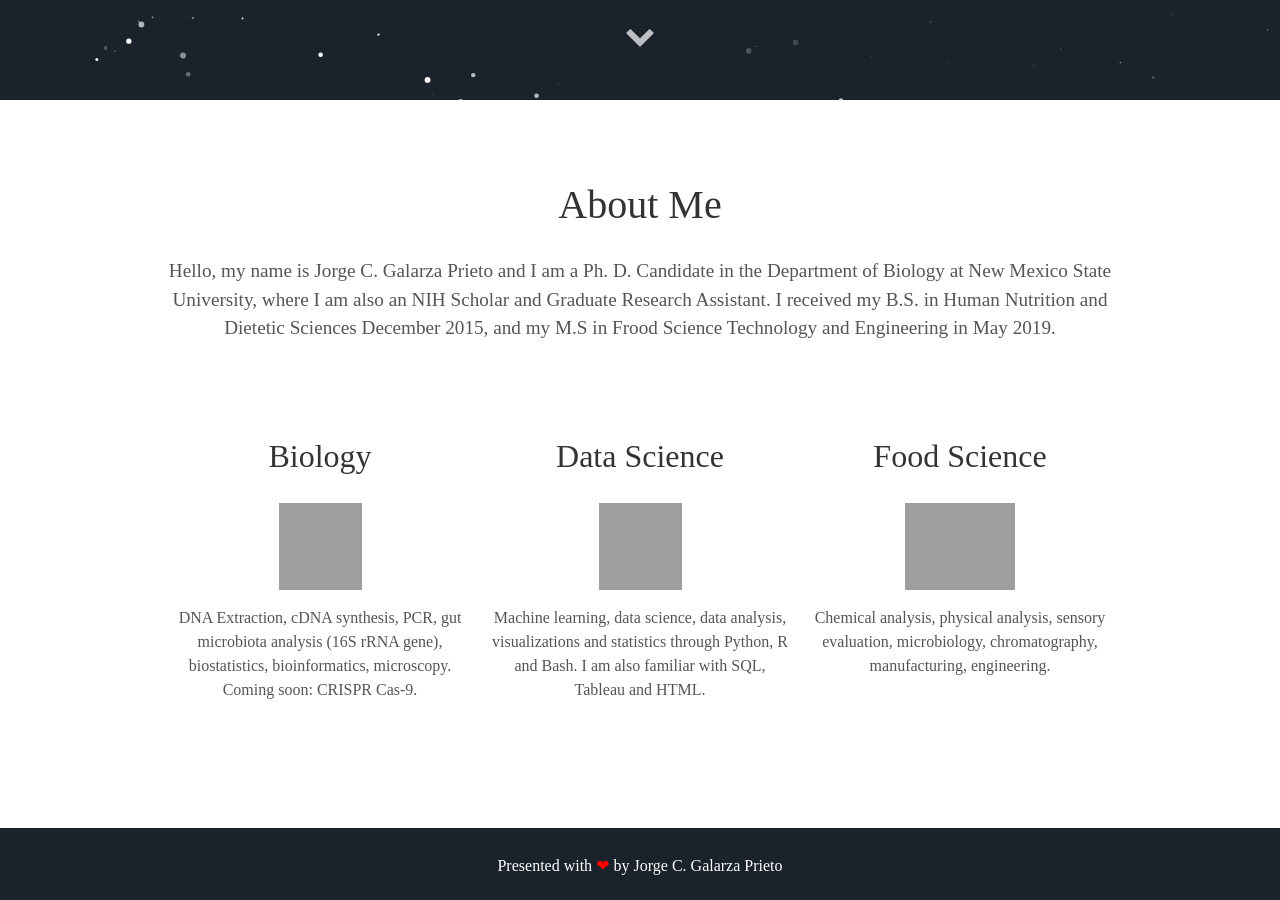
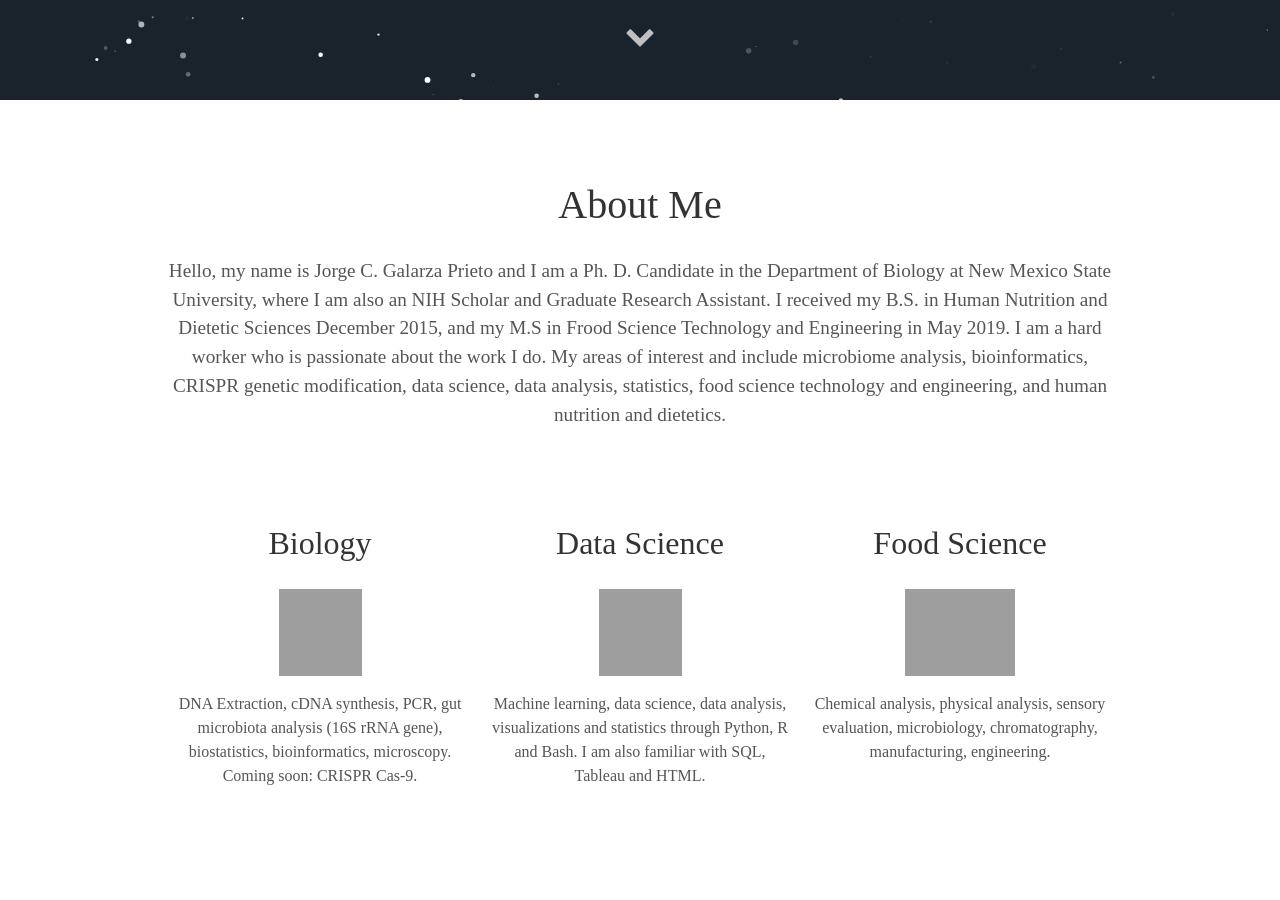
Before and after one commit to jorgegalarza1/jorgegalarza1.github.io, a Jekyll site: the page built from index.html, in a window 1280 px wide and 900 px high, scrolled down 800 px, cut to the strip 0-900 px from the top of the window. Built offline with Jekyll 4.4.1, drawn with Linux system fonts in a browser that asks for light colours; some web fonts are replaced; grey boxes are pictures that could not be loaded.

Commit message:
Update _config.yml

```diff
--- a/_config.yml
+++ b/_config.yml
@@ -6,7 +6,7 @@ description: Jekyll Theme Minimal Resume
 
 # User settings
 username: Jorge C. Galarza Prieto
-user_description: Hello, my name is Jorge C. Galarza Prieto and I am a Ph. D. Candidate in the Department of Biology at New Mexico State University, where I am also an NIH Scholar and Graduate Research Assistant. I received my B.S. in Human Nutrition and Dietetic Sciences December 2015, and my M.S in Frood Science Technology and Engineering in May 2019.
+user_description: Hello, my name is Jorge C. Galarza Prieto and I am a Ph. D. Candidate in the Department of Biology at New Mexico State University, where I am also an NIH Scholar and Graduate Research Assistant. I received my B.S. in Human Nutrition and Dietetic Sciences December 2015, and my M.S in Frood Science Technology and Engineering in May 2019. I am a hard worker who is passionate about the work I do. My areas of interest and include microbiome analysis, bioinformatics, CRISPR genetic modification, data science, data analysis, statistics, food science technology and engineering, and human nutrition and dietetics.
 user_title: Biology | Data Science and Analytics | Statistics | Food Science Technology and Engineering | Human Dietetics
 email: jorge_galarza_1@outlook.com
 # twitter_username: lorem_ipsum
```
